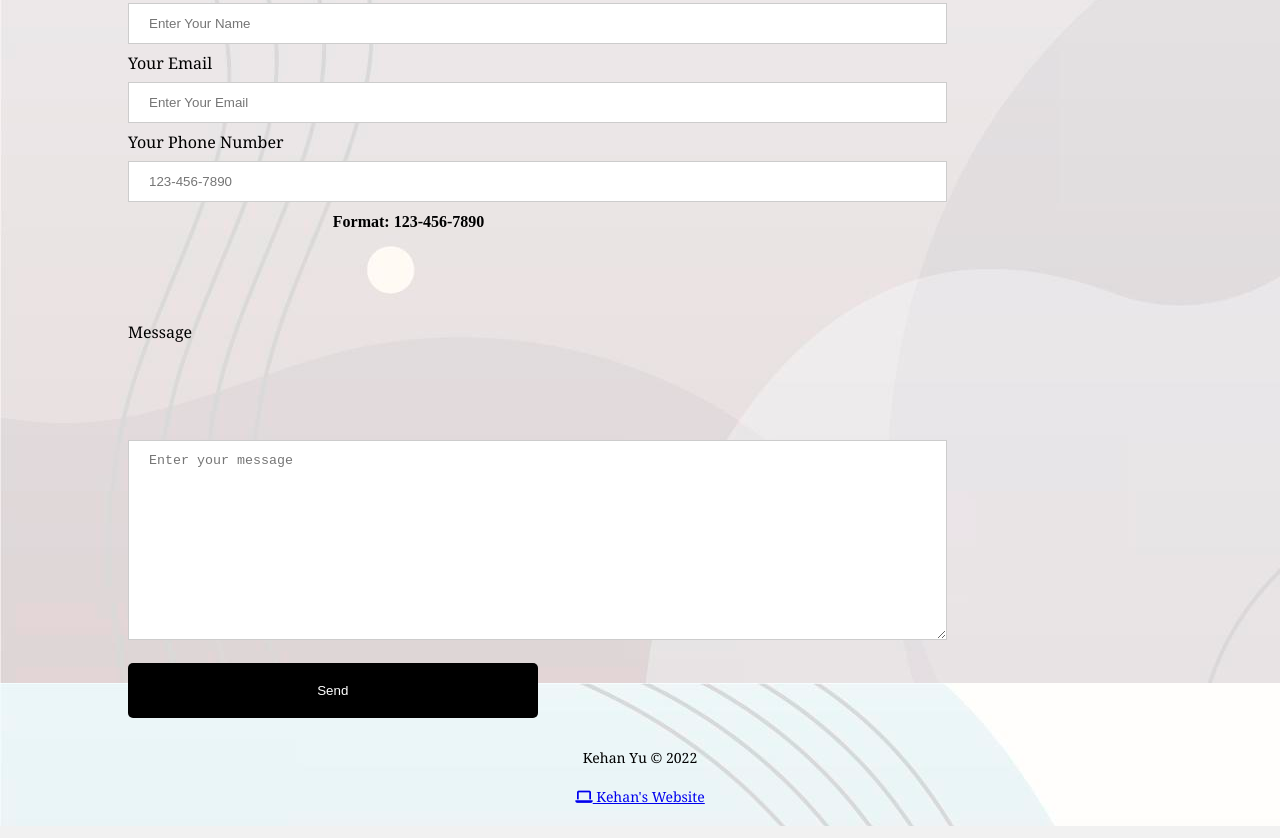
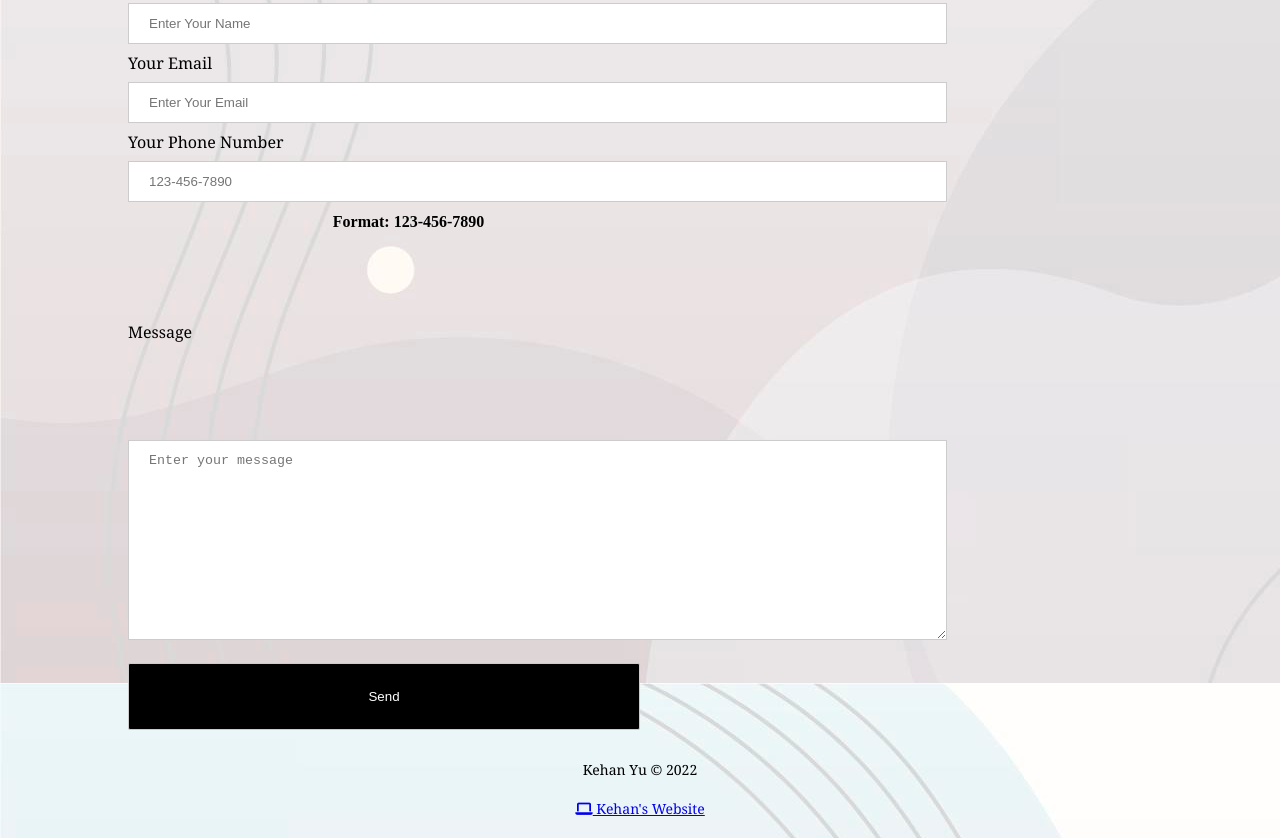
Before and after one commit to kehanyu/portfolio_mobile, a plain HTML site: page index.html in a window 1280 px wide. Shown: the part 1317-2155 px from the top of the page. Drawn offline with Linux system fonts and the light colour scheme.

Commit message:
Add files via upload

```diff
--- a/css/style.css
+++ b/css/style.css
@@ -180,12 +180,12 @@ input[type=checkbox]{
 input[type=submit] {
     background-color: black;
     color: white;
-    padding: 20px 25px;
+    padding: 25px 25px;
     margin: 10px 0;
-    border: none;
-    border-radius: 5px;
+    /* border: none; */
+    border-radius: 2px;
     cursor: pointer;
-    width: 40%;
+    width: 50%;
     justify-content: center;
   }
 
```
